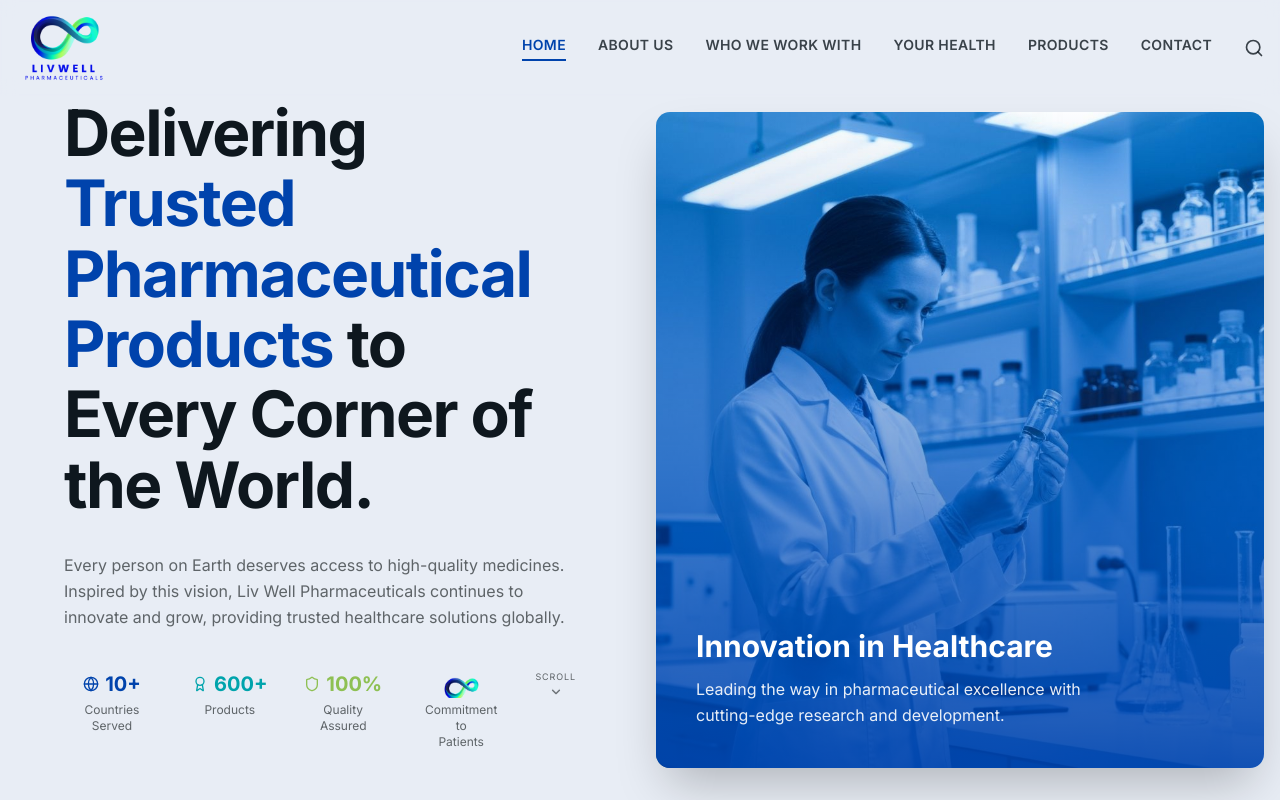
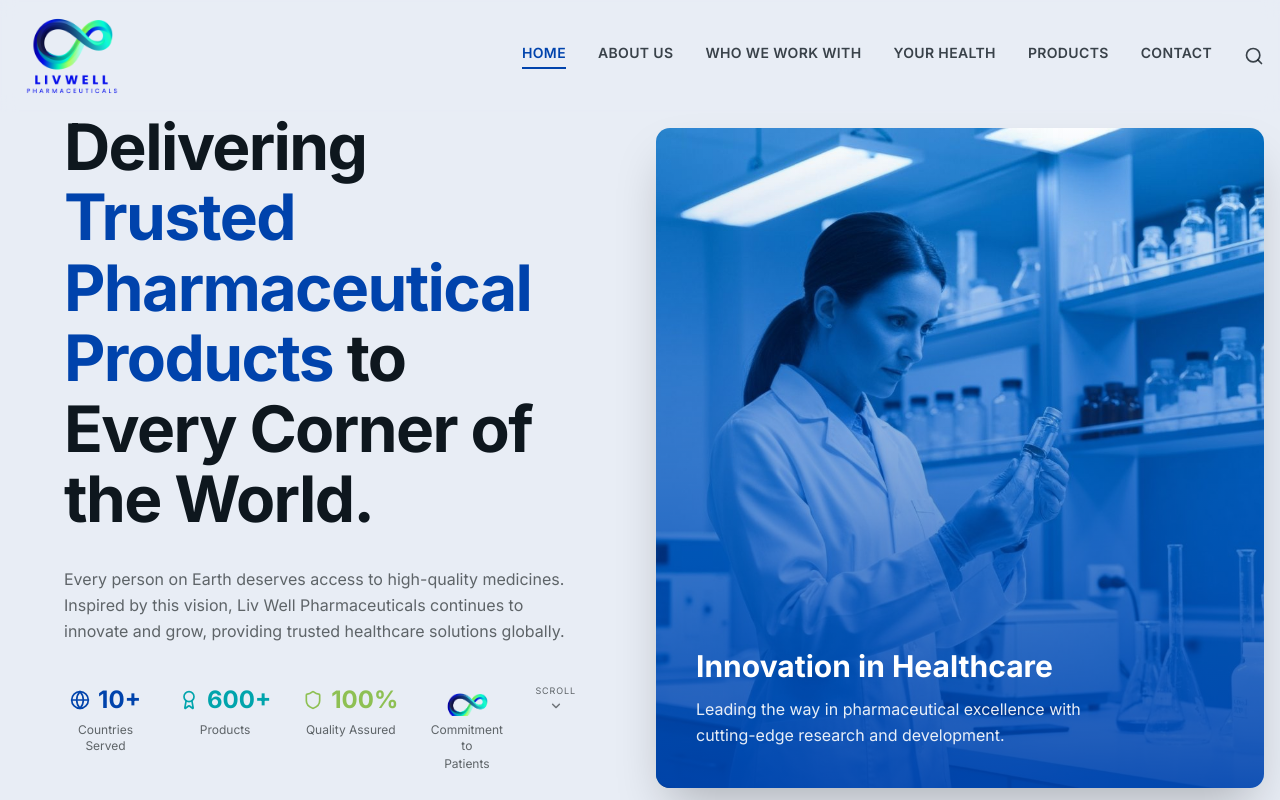
Before and after one commit to jfsilval/v0-liv-well-landing-page, a Next.js app: page / in a window 1280 px wide. Shown: the top 800 px of the page. Built offline with nearby package versions, Linux system fonts and the light colour scheme.

Commit message:
style: adjust UI components to match reference screenshots
Enlarge logo and nav bar height, increase hero stats row size, adjust About/WWWW hero heights and background color.

```diff
--- a/components/about/about-hero.tsx
+++ b/components/about/about-hero.tsx
@@ -5,8 +5,8 @@ import { ChevronDown } from "lucide-react"
 
 export function AboutHero() {
   return (
-    <section className="relative overflow-hidden mt-24 bg-[#e8edf5]">
-      <div className="relative h-[calc(100vh-6rem)]">
+    <section className="relative overflow-hidden mt-28 bg-[#e8edf5]">
+      <div className="relative h-[calc(100vh-7rem)]">
         {/* Background image */}
         <Image
           src="/about-hero.jpg"
--- a/components/accordion-section.tsx
+++ b/components/accordion-section.tsx
@@ -37,7 +37,7 @@ const faqs = [
 
 export function AccordionSection() {
   return (
-    <section className="py-20 bg-primary/10">
+    <section className="py-20 bg-[#e8edf5]">
       <div className="container mx-auto px-4">
         <div className="max-w-4xl mx-auto">
           <div className="text-center mb-12">
--- a/components/hero-section.tsx
+++ b/components/hero-section.tsx
@@ -5,11 +5,11 @@ import { Shield, Award, Globe, ChevronDown } from "lucide-react"
 
 export function HeroSection() {
   return (
-    <section className="relative min-h-screen overflow-hidden pt-24">
+    <section className="relative min-h-screen overflow-hidden pt-28">
       {/* Background - light grayish-blue matching nav */}
       <div className="absolute inset-0 bg-[#e8edf5]" />
 
-      <div className="grid lg:grid-cols-2 h-[calc(100vh-6rem)] pb-4">
+      <div className="grid lg:grid-cols-2 h-[calc(100vh-7rem)] pb-4">
         {/* Left content */}
         <div className="flex items-center px-8 lg:px-16 relative z-10">
           <div className="space-y-8 max-w-xl pb-8">
@@ -25,40 +25,41 @@ export function HeroSection() {
             </p>
 
             {/* Stats row */}
-            <div className="flex items-start gap-8 pt-2">
-              <div className="flex flex-col items-center text-center gap-1">
-                <div className="flex items-center gap-1.5">
-                  <Globe className="h-4 w-4 text-primary" />
-                  <span className="text-xl font-bold text-primary">10+</span>
+            <div className="flex items-start gap-6 lg:gap-8 pt-2">
+              <div className="flex flex-col items-center text-center gap-1.5">
+                <div className="flex items-center gap-2">
+                  <Globe className="h-5 w-5 text-primary" />
+                  <span className="text-2xl font-bold text-primary">10+</span>
                 </div>
                 <p className="text-xs text-muted-foreground">Countries Served</p>
               </div>
-              <div className="flex flex-col items-center text-center gap-1">
-                <div className="flex items-center gap-1.5">
-                  <Award className="h-4 w-4 text-secondary" />
-                  <span className="text-xl font-bold text-secondary">600+</span>
+              <div className="flex flex-col items-center text-center gap-1.5">
+                <div className="flex items-center gap-2">
+                  <Award className="h-5 w-5 text-secondary" />
+                  <span className="text-2xl font-bold text-secondary">600+</span>
                 </div>
                 <p className="text-xs text-muted-foreground">Products</p>
               </div>
-              <div className="flex flex-col items-center text-center gap-1">
-                <div className="flex items-center gap-1.5">
-                  <Shield className="h-4 w-4 text-accent" />
-                  <span className="text-xl font-bold text-accent">100%</span>
+              <div className="flex flex-col items-center text-center gap-1.5">
+                <div className="flex items-center gap-2">
+                  <Shield className="h-5 w-5 text-accent" />
+                  <span className="text-2xl font-bold text-accent">100%</span>
                 </div>
                 <p className="text-xs text-muted-foreground">Quality Assured</p>
               </div>
               {/* Infinity logo for Commitment */}
-              <div className="flex flex-col items-center text-center gap-1">
-                <div className="h-7 w-14 relative overflow-hidden">
+              <div className="flex flex-col items-center text-center gap-1.5">
+                <div className="h-8 w-16 relative overflow-hidden">
                   <Image
                     src="/logo.png"
                     alt="Commitment to Patients"
-                    width={80}
-                    height={80}
-                    className="w-auto h-12 object-cover object-top absolute top-0 left-1/2 -translate-x-1/2"
+                    width={100}
+                    height={100}
+                    className="w-auto h-14 object-cover object-top absolute top-0 left-1/2 -translate-x-1/2"
                   />
                 </div>
-                <p className="text-xs text-muted-foreground whitespace-pre-line">{"Commitment to\nPatients"}</p>
+                <p className="text-xs text-muted-foreground">Commitment to</p>
+                <p className="text-xs text-muted-foreground -mt-1">Patients</p>
               </div>
 
               {/* Scroll indicator */}
--- a/components/navigation.tsx
+++ b/components/navigation.tsx
@@ -46,15 +46,15 @@ export function Navigation() {
       )}
     >
       <div className="container mx-auto px-4">
-        <div className="flex items-center justify-between h-24">
+        <div className="flex items-center justify-between h-28">
           {/* Logo */}
           <Link href="/" className="flex items-center shrink-0">
             <Image
               src="/logo.png"
               alt="Liv Well Pharmaceuticals"
-              width={280}
-              height={112}
-              className="h-24 w-auto"
+              width={320}
+              height={128}
+              className="h-28 w-auto"
               priority
             />
           </Link>
--- a/components/who-we-work-with/wwww-hero.tsx
+++ b/components/who-we-work-with/wwww-hero.tsx
@@ -5,8 +5,8 @@ import { ChevronDown } from "lucide-react"
 
 export function WwwwHero() {
   return (
-    <section className="relative overflow-hidden mt-24 bg-[#e8edf5]">
-      <div className="relative h-[calc(100vh-6rem)]">
+    <section className="relative overflow-hidden mt-28 bg-[#e8edf5]">
+      <div className="relative h-[calc(100vh-7rem)]">
         <Image
           src="/who-we-work-with-hero.jpg"
           alt="Global pharmaceutical partnerships"
```
